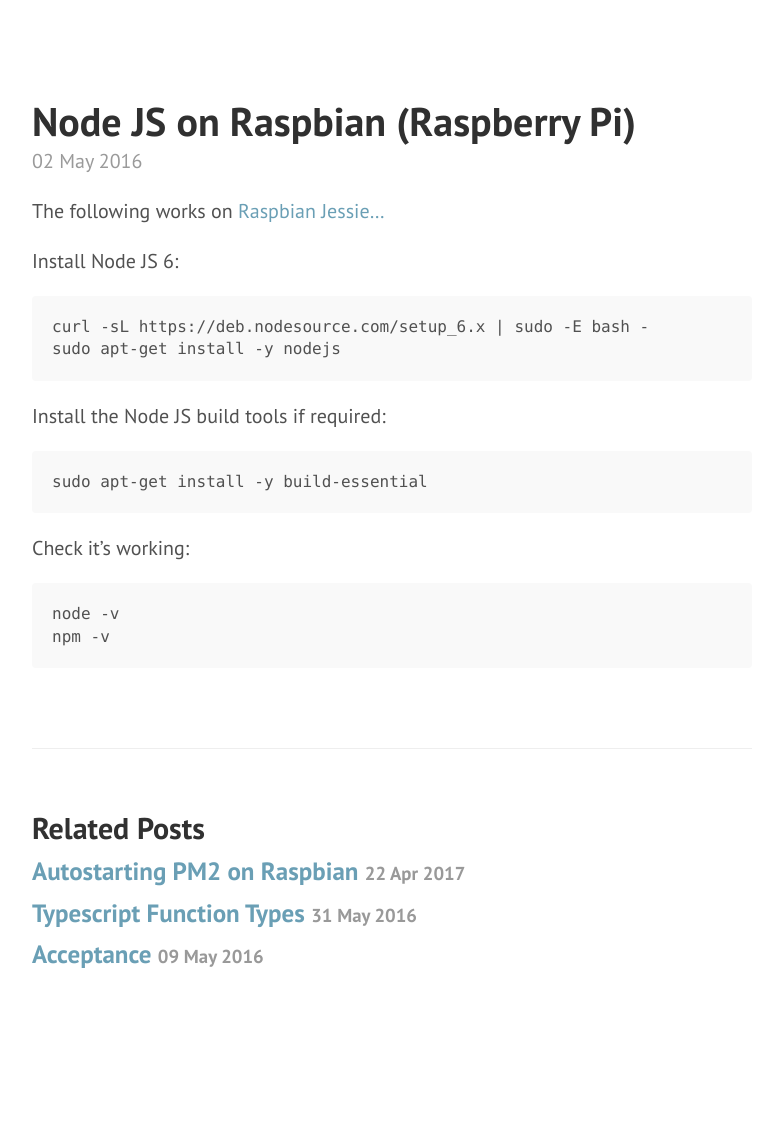
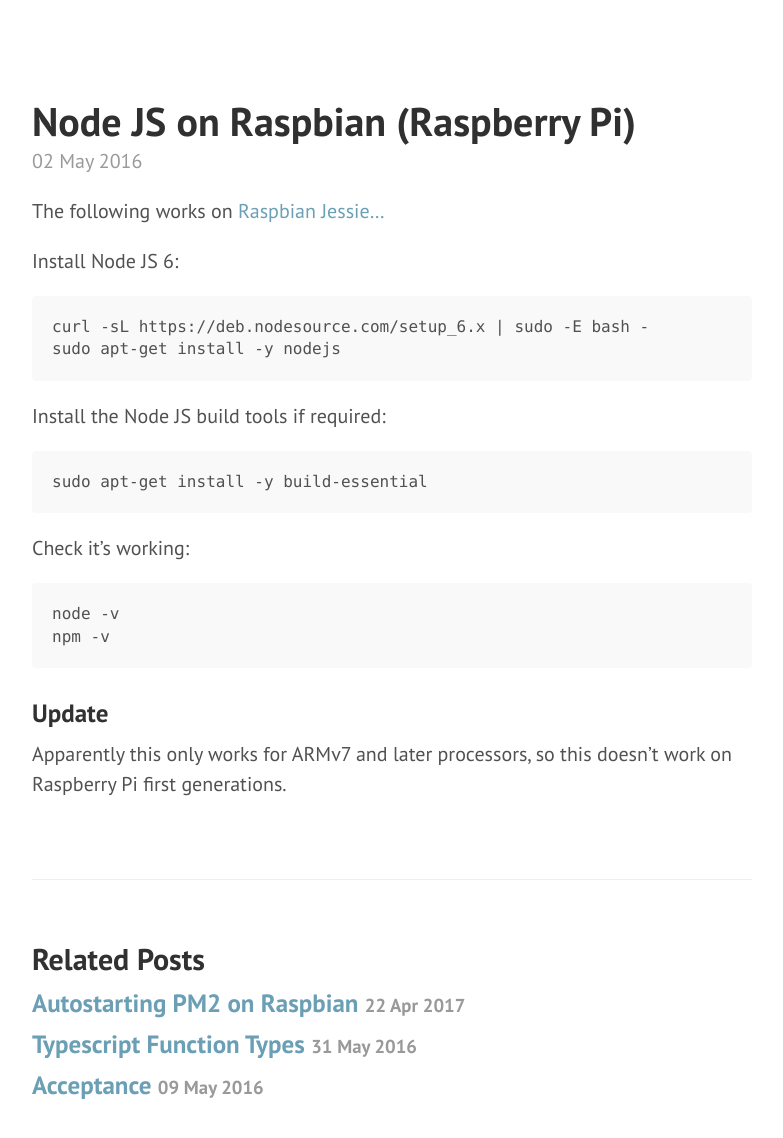
Before and after one commit to denwilliams/blog, a Jekyll site: the page built from _posts/2016-05-02-node-js-on-raspbian.md, in a window 1280 px wide, cut to the strip 104-1345 px from the top of the page. Shown: the top 1138 px of the strip, without its empty margins (68-851 px from the left). Built offline with Jekyll 4.4.1, drawn with Linux system fonts in a browser that asks for light colours; before the commit the page ends 1214 px from its top, so only the background shows below that.

Commit message:
update to old post

````diff
--- a/_posts/2016-05-02-node-js-on-raspbian.md
+++ b/_posts/2016-05-02-node-js-on-raspbian.md
@@ -27,3 +27,7 @@
 node -v
 npm -v
 ```
+
+### Update
+
+Apparently this only works for ARMv7 and later processors, so this doesn't work on Raspberry Pi first generations.
````
